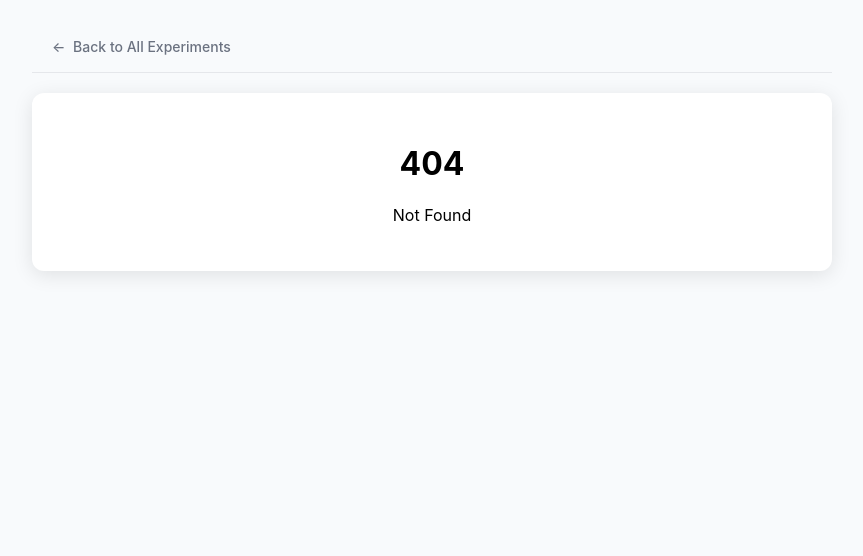
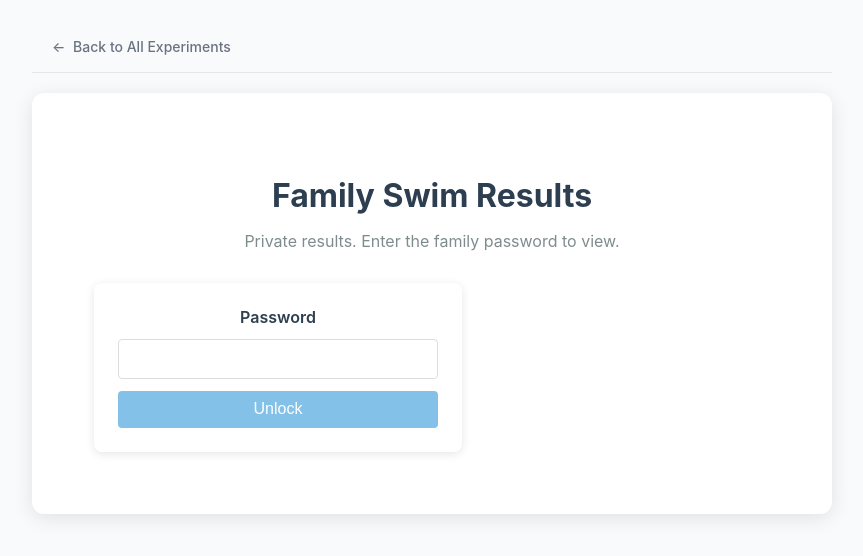
Before and after one commit to jeffthink/sandbox, a SvelteKit app: page /swim-tracker/family in a window 1280 px wide. Before the commit this address had no page. Shown: the top 556 px of the page, without its empty margins (208-1071 px from the left). Built offline with nearby package versions, Linux system fonts and the light colour scheme.

Commit message:
feat: add password-gated /swim-tracker/family page

```diff
--- /dev/null
+++ b/src/routes/swim-tracker/family/+page.svelte
@@ -0,0 +1,116 @@
+<script>
+	import { onMount } from 'svelte';
+	import SwimDashboard from '$lib/components/swim-tracker/SwimDashboard.svelte';
+	import { processSwimData } from '$lib/utils/swimData.js';
+
+	const STORAGE_KEY = 'swim-family-pw';
+
+	let password = '';
+	let unlocked = false;
+	let loading = false;
+	let error = null;
+
+	let processedData = null;
+	let meets = [];
+	let swimmerEmojis = {};
+
+	async function loadData(pw) {
+		loading = true;
+		error = null;
+		try {
+			const res = await fetch('/api/swim-data', {
+				method: 'POST',
+				headers: { 'Content-Type': 'application/json' },
+				body: JSON.stringify({ password: pw })
+			});
+			if (res.status === 401) throw new Error('Incorrect password. Please try again.');
+			if (!res.ok) throw new Error('Could not load swim data. Please try again later.');
+
+			const data = await res.json();
+			meets = data.meets;
+			swimmerEmojis = Object.fromEntries(
+				(data.swimmers ?? []).filter((s) => s.Name && s.Emoji).map((s) => [s.Name, s.Emoji])
+			);
+			processedData = processSwimData(data.meets, data.races);
+			unlocked = true;
+			sessionStorage.setItem(STORAGE_KEY, pw);
+		} catch (err) {
+			error = err.message;
+			unlocked = false;
+			sessionStorage.removeItem(STORAGE_KEY);
+		} finally {
+			loading = false;
+		}
+	}
+
+	function handleSubmit() {
+		if (password) loadData(password);
+	}
+
+	onMount(() => {
+		const saved = sessionStorage.getItem(STORAGE_KEY);
+		if (saved) {
+			password = saved;
+			loadData(saved);
+		}
+	});
+</script>
+
+<svelte:head>
+	<title>Family Swim Results</title>
+	<meta name="robots" content="noindex" />
+</svelte:head>
+
+<div class="container">
+	<div class="header">
+		<h1>Family Swim Results</h1>
+		<p>Private results. Enter the family password to view.</p>
+	</div>
+
+	{#if !unlocked}
+		<form class="gate" on:submit|preventDefault={handleSubmit}>
+			<label for="pw">Password</label>
+			<input id="pw" type="password" bind:value={password} autocomplete="current-password" disabled={loading} />
+			<button type="submit" disabled={loading || !password}>{loading ? 'Unlocking…' : 'Unlock'}</button>
+			{#if error}<p class="error">{error}</p>{/if}
+		</form>
+	{:else}
+		<SwimDashboard {processedData} {meets} {swimmerEmojis} />
+	{/if}
+</div>
+
+<style>
+	.container { max-width: 1200px; margin: 0 auto; padding: 2rem; }
+	@media (max-width: 768px) { .container { padding: 1rem; } }
+	.header { margin-bottom: 2rem; }
+	.header h1 { color: #2c3e50; margin-bottom: 0.5rem; }
+	.header p { color: #7f8c8d; }
+	.gate {
+		display: flex;
+		flex-direction: column;
+		gap: 0.75rem;
+		max-width: 320px;
+		background: white;
+		padding: 1.5rem;
+		border-radius: 8px;
+		box-shadow: 0 2px 10px rgba(0, 0, 0, 0.1);
+	}
+	.gate label { font-weight: 600; color: #2c3e50; }
+	.gate input {
+		padding: 0.6rem;
+		border: 1px solid #ddd;
+		border-radius: 4px;
+		font-size: 1rem;
+	}
+	.gate button {
+		padding: 0.6rem;
+		border: none;
+		border-radius: 4px;
+		background: #3498db;
+		color: white;
+		font-size: 1rem;
+		cursor: pointer;
+	}
+	.gate button:disabled { opacity: 0.6; cursor: not-allowed; }
+	.error { color: #c00; margin: 0; }
+</style>
```
